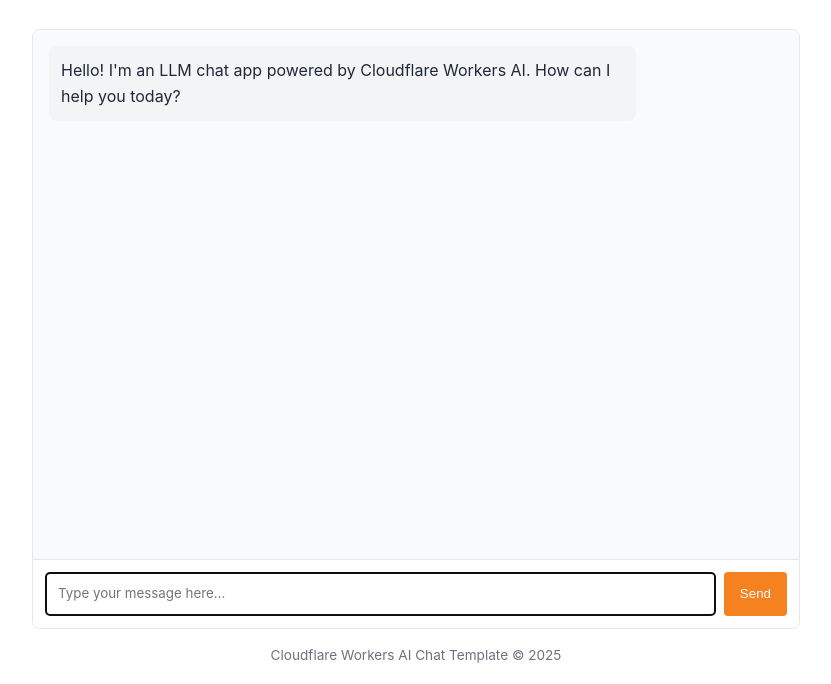
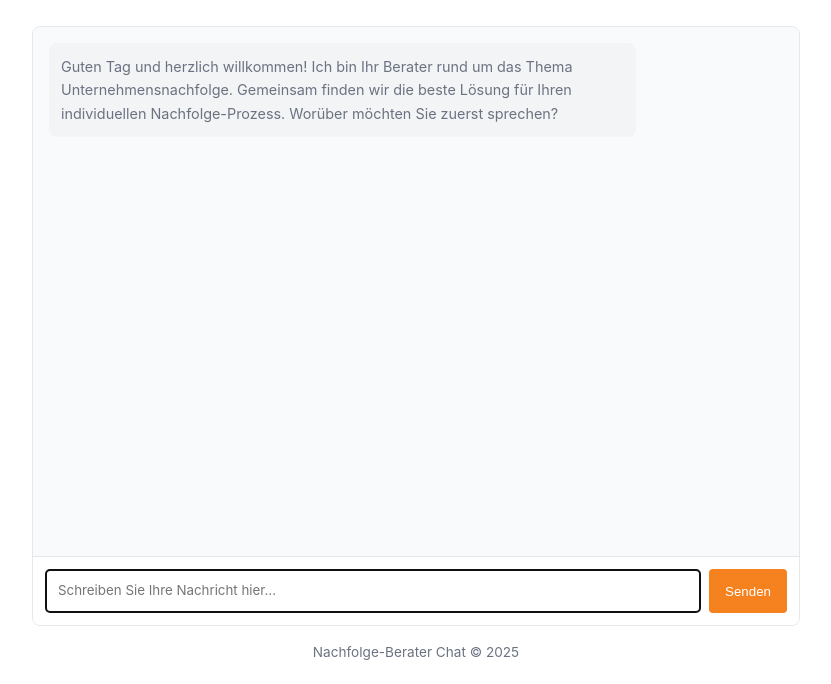
Before and after one commit to oli5bo5/nachfolge-rag-worker, a website: page public/index.html in a window 1280 px wide. Shown: the part 116-800 px from the top of the page, without its empty margins (224-1055 px from the left). Drawn offline with Linux system fonts and the light colour scheme.

Commit message:
Update index.html for German localization

```diff
--- a/public/index.html
+++ b/public/index.html
@@ -1,9 +1,9 @@
-<!doctype html>
-<html lang="en">
+<!DOCTYPE html>
+<html lang="de">
   <head>
     <meta charset="UTF-8" />
     <meta name="viewport" content="width=device-width, initial-scale=1.0" />
-    <title>LLM Chat App</title>
+    <title>Nachfolge-Berater Chat</title>
     <style>
       :root {
         --primary-color: #f6821f;
@@ -43,6 +43,11 @@
       h1 {
         font-size: 1.5rem;
         color: var(--primary-color);
+      }
+
+      p {
+        font-size: 0.9rem;
+        color: var(--text-light);
       }
 
       .chat-container {
@@ -138,39 +143,33 @@
   </head>
   <body>
     <header>
-      <h1>Cloudflare AI Chat</h1>
+      <h1>Nachfolge-Berater</h1>
       <p>Powered by Cloudflare Workers AI</p>
     </header>
-
     <div class="chat-container">
-      <div id="chat-messages" class="chat-messages">
+      <div class="chat-messages" id="chat-messages">
         <div class="message assistant-message">
           <p>
-            Hello! I'm an LLM chat app powered by Cloudflare Workers AI. How can
-            I help you today?
+            Guten Tag und herzlich willkommen! Ich bin Ihr Berater rund um das Thema Unternehmensnachfolge. Gemeinsam finden wir die beste Lösung für Ihren individuellen Nachfolge-Prozess. Worüber möchten Sie zuerst sprechen?
           </p>
         </div>
       </div>
-
       <div class="typing-indicator" id="typing-indicator">
         AI is thinking...
       </div>
-
       <div class="message-input">
         <textarea
           id="user-input"
-          placeholder="Type your message here..."
+          placeholder="Schreiben Sie Ihre Nachricht hier..."
           rows="1"
           autofocus
         ></textarea>
-        <button id="send-button">Send</button>
+        <button id="send-button">Senden</button>
       </div>
     </div>
-
     <footer>
-      <p>Cloudflare Workers AI Chat Template &copy; 2025</p>
+      Nachfolge-Berater Chat © 2025
     </footer>
-
     <!-- Chat app script -->
     <script src="chat.js"></script>
   </body>
```
